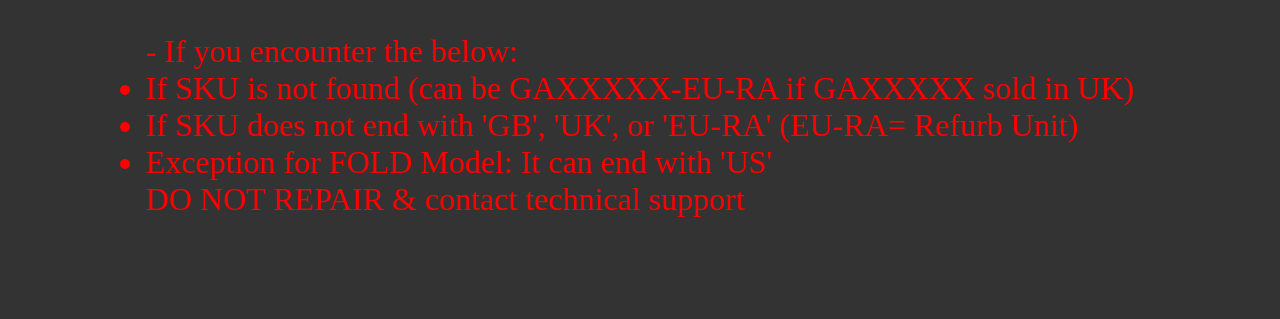
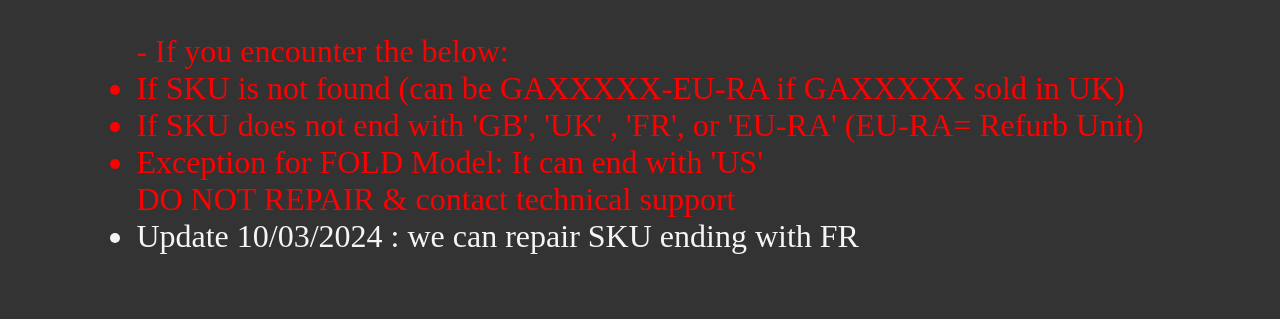
Before and after one commit to Jean-Yves-Rene/python-imei, a Flask app: template templates/warranty.html in a window 1280 px wide. Shown: the part 174-493 px from the top of the page. Run offline with Flask 3, Linux system fonts and the light colour scheme; the template is opened without the code that fills it, so the values that code supplies are empty.

Commit message:
Update warranty.html
Add SKU FR , we can repair

```diff
--- a/templates/warranty.html
+++ b/templates/warranty.html
@@ -16,10 +16,15 @@
             - If you encounter the below:
             <ul>
                 <li> If SKU is not found (can be GAXXXXX-EU-RA if GAXXXXX sold in UK)</li>
-                <li> If SKU does not end with 'GB', 'UK', or 'EU-RA' (EU-RA= Refurb Unit)</li>
+                <li> If SKU does not end with 'GB', 'UK' , 'FR', or 'EU-RA' (EU-RA= Refurb Unit)</li>
                 <li> Exception for FOLD Model: It can end with 'US'</li>
             </ul>
             DO NOT REPAIR & contact technical support
+        </span>
+        <span class="blue-text">
+            <ul>
+                <li> Update 10/03/2024 : we can repair SKU ending with FR</li>
+            </ul>
         </span>
     </p1>
     <br>
```
